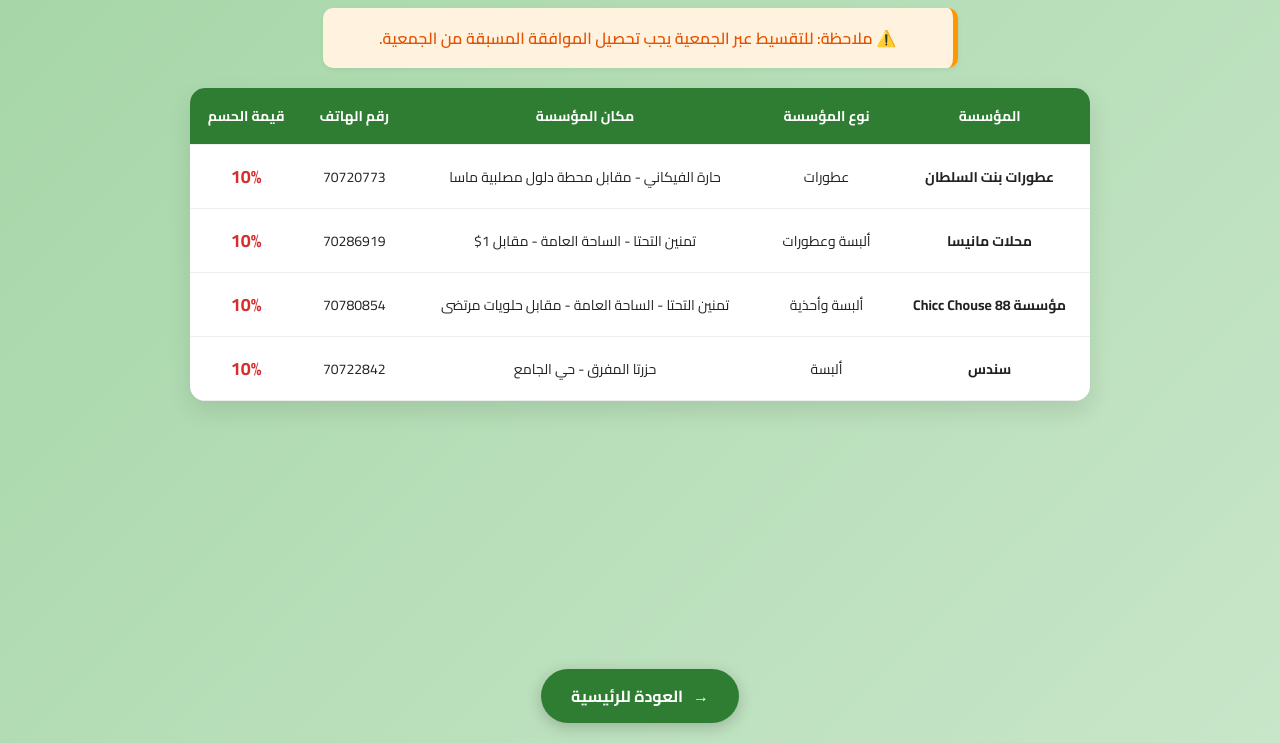
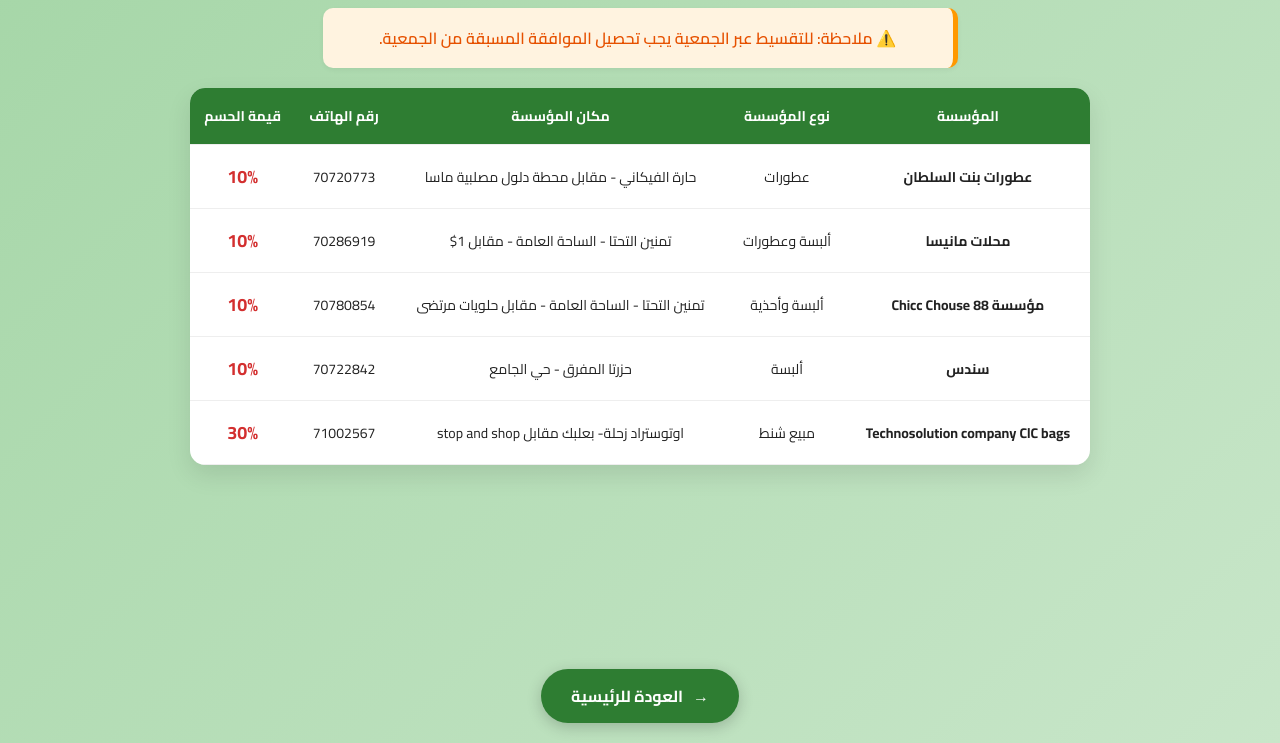
Before and after one commit to yasahebalzaman889-hub/jinan2, a plain HTML site: page clothes.html in a window 1280 px wide. Shown: the part 97-840 px from the top of the page. Drawn offline with Linux system fonts and the light colour scheme.

Commit message:
Update clothes.html

```diff
--- a/clothes.html
+++ b/clothes.html
@@ -171,6 +171,13 @@
                 <td><a href="tel:70722842" style="text-decoration:none; color:inherit;">70722842</a></td>
                 <td class="discount">10%</td>
             </tr>
+              <tr>
+                <td><strong>Technosolution company ClC bags </strong></td>
+                <td>مبيع شنط </td>
+                <td> اوتوستراد زحلة- بعلبك مقابل stop and shop  </td>
+                <td><a href="tel:71002567" style="text-decoration:none; color:inherit;">71002567</a></td>
+                <td class="discount">30%</td>
+            </tr>
         </tbody>
     </table>
 </div>
```
